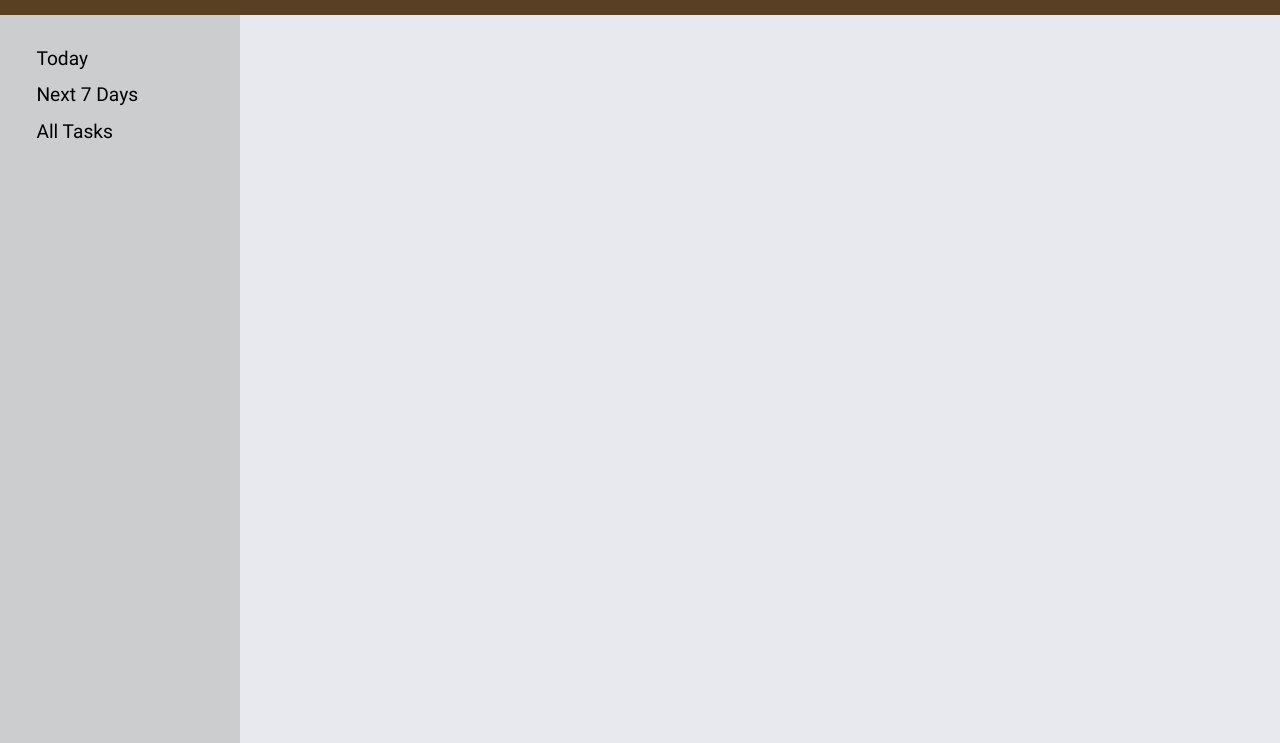
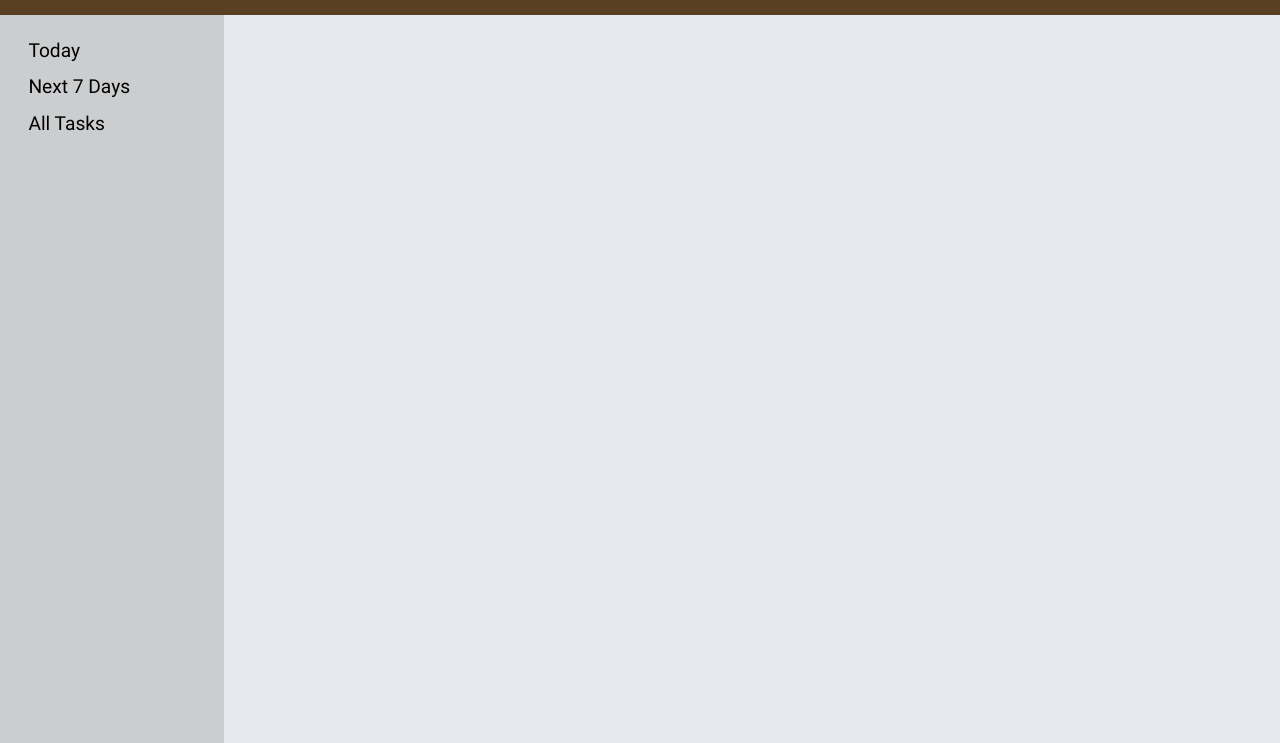
Before and after one commit to Adhisafdhol/to-do-list, a website built with webpack: page src/index.html in a window 1280 px wide. Shown: the part 57-800 px from the top of the page. Built offline with nearby package versions, Linux system fonts and the light colour scheme.

Commit message:
Change padding size on sidebar

```diff
--- a/src/style.css
+++ b/src/style.css
@@ -134,7 +134,7 @@ body {
 .sidebar {
   display: flex;
   flex-direction: column;
-  padding: clamp(1rem, 1.5rem, 2.5vw);
+  padding: clamp(0.5rem, 1rem, 2vw);
   gap: 0.5rem;
   flex: 1;
   color: var(--dark-color-2);
```
